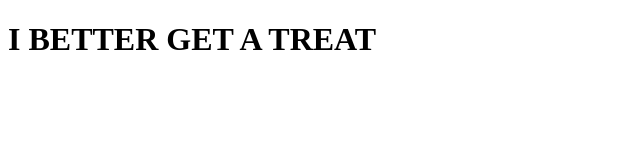
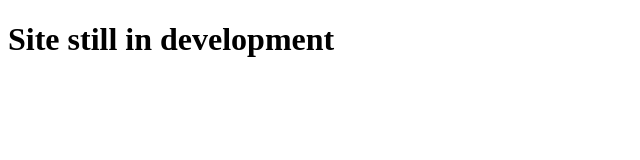
Before and after one commit to ayushmandixit2000/pw, a plain HTML site: page newpage.html in a window 1280 px wide. Shown: the whole page, without its empty margins (0-640 px from the left). Drawn offline with Linux system fonts and the light colour scheme.

Commit message:
Update newpage.html

```diff
--- a/newpage.html
+++ b/newpage.html
@@ -4,7 +4,7 @@
     <meta charset="utf-8">
     <title></title>
   </head>
-  <h1>I BETTER GET A TREAT</h1>
+  <h1>Site still in development</h1>
   <body>
 
   </body>
```
